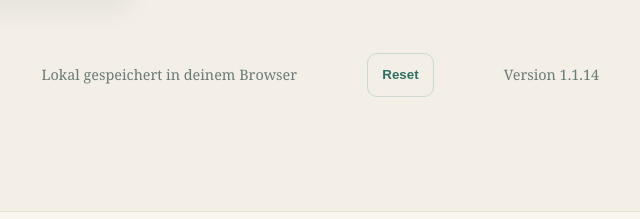
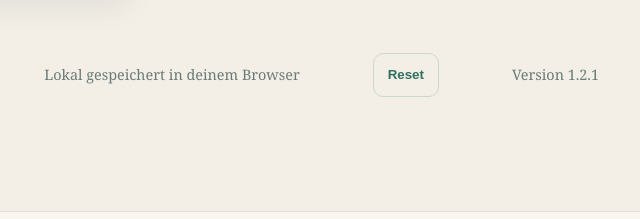
Before and after one commit to jirotubert-star/jirotubert-star, a plain HTML site: page index.html in a window 1280 px wide. Shown: the part 505-724 px from the top of the page, 501-1141 px from the left. Drawn offline with Linux system fonts and the light colour scheme.

Commit message:
Bump version to 1.2.1

```diff
--- a/index.html
+++ b/index.html
@@ -149,7 +149,7 @@
       <span>OneStep · Minimalistische Fortschritts‑App</span>
       <span class="soft-note">Lokal gespeichert in deinem Browser</span>
       <button id="reset-app" class="btn ghost" type="button">Reset</button>
-      <span class="soft-note" id="version">Version 1.1.14</span>
+      <span class="soft-note" id="version">Version 1.2.1</span>
     </footer>
 
     <nav class="bottom-nav" aria-label="Bottom Navigation">
```
